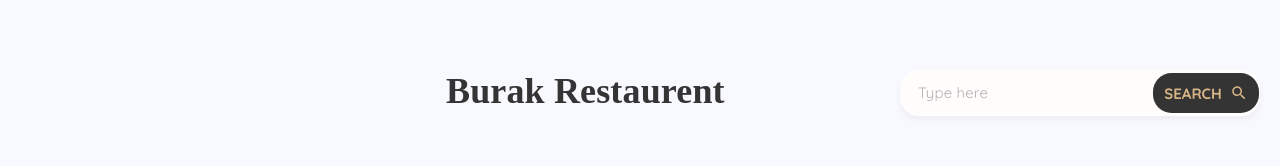
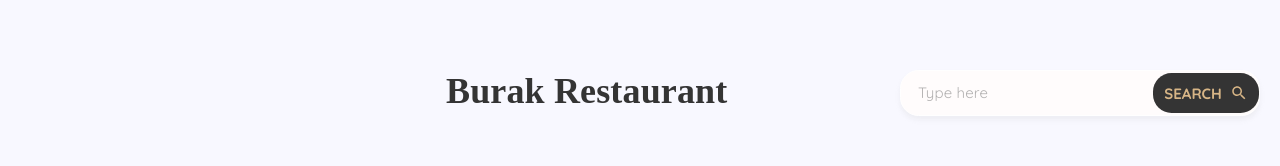
Before and after one commit to Rosuljon/burak-react, a React (Create React App) app: page /products in a window 1280 px wide. Shown: the part 407-573 px from the top of the page. Built offline with nearby package versions, Linux system fonts and the light colour scheme.

Commit message:
fix: typo and add lazy loading

```diff
--- a/src/app/screens/productsPage/Products.tsx
+++ b/src/app/screens/productsPage/Products.tsx
@@ -33,7 +33,7 @@ const Products = () => {
       <Container>
         <Stack flexDirection={"column"} alignItems={"center"}>
           <Stack className="avatar-big-box">
-            <Stack className="title">Burak Restaurent</Stack>
+            <Stack className="title">Burak Restaurant</Stack>
             <Stack className="input-wrapper">
               <InputBase
                 type="search"
@@ -168,9 +168,10 @@ const Products = () => {
             <Box className="title">Our address</Box>
             <iframe
               src="https://maps.google.com/maps?width=100%25&amp;height=600&amp;hl=en&amp;q=Itaewon%20Station,%20Seoul,%20South%20Korea+(Itaewon%20Station)&amp;t=&amp;z=14&amp;ie=UTF8&amp;iwloc=B&amp;output=embed"
-              width="1320"
+              width="100%"
               height="500"
               referrerPolicy="no-referrer-when-downgrade"
+              loading="lazy"
             ></iframe>
           </Stack>
         </Container>
```
